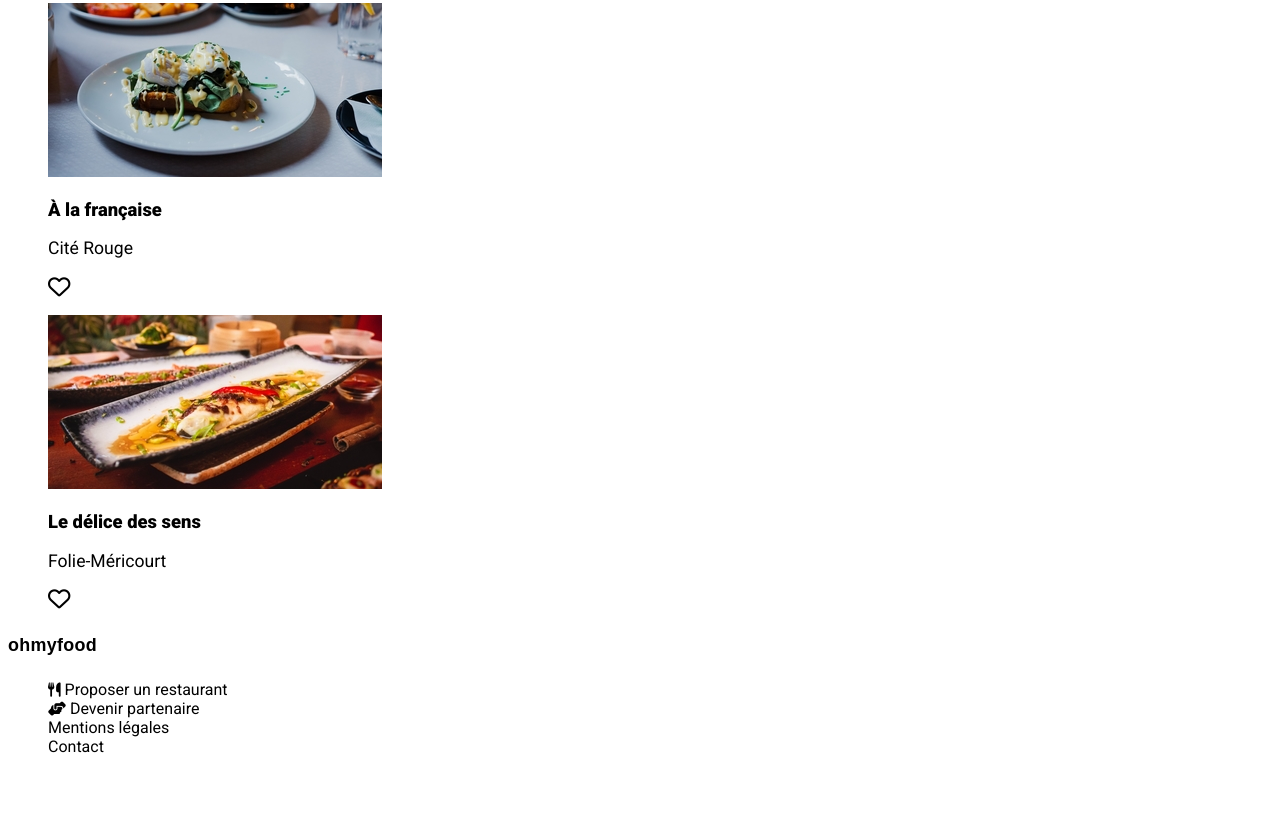
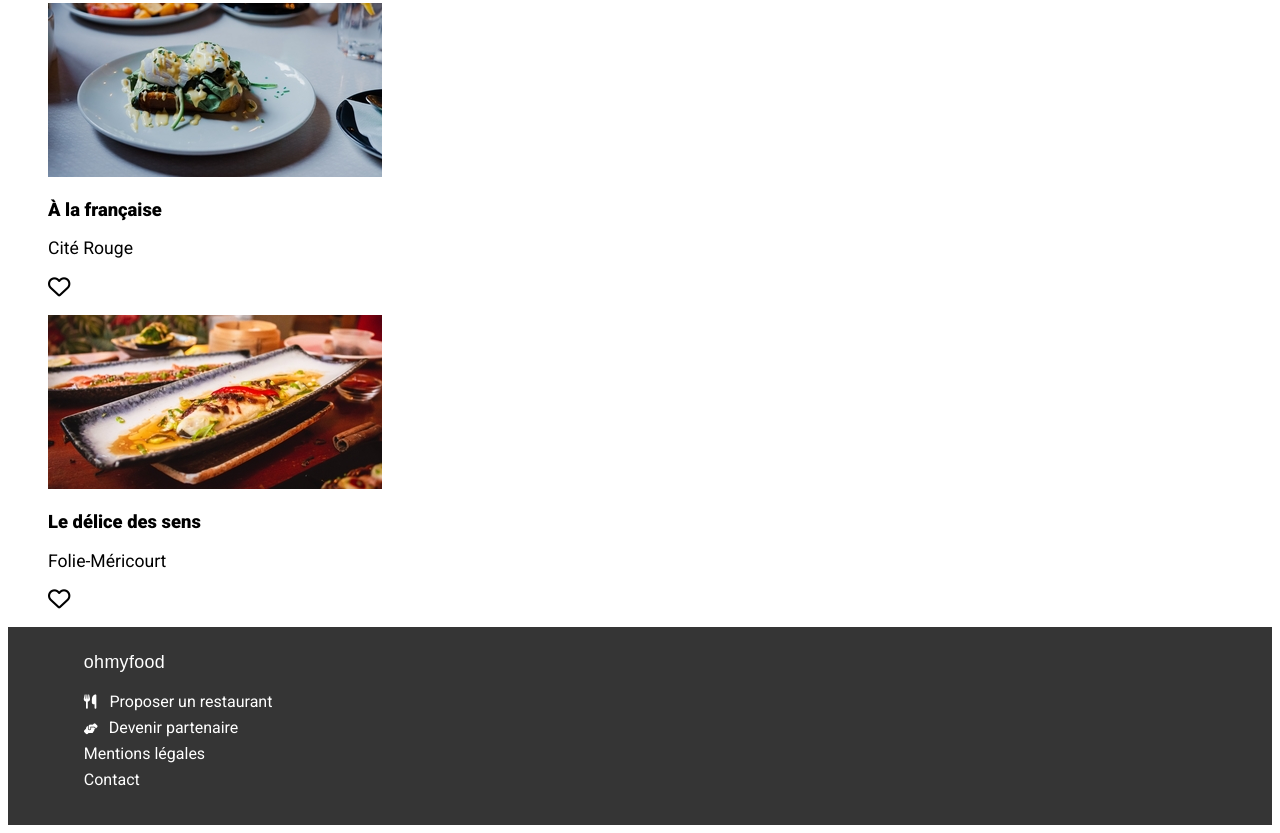
Before and after one commit to developineta/inetamagone_3_26022021, a website: page index.html in a window 1280 px wide. Shown: the part 1163-1996 px from the top of the page. Before the commit the page ends 1935 px from the top, so only its background shows below. Drawn offline with Linux system fonts and the light colour scheme; a web font is replaced by a local one.

Commit message:
Réalisation de Footer

```diff
--- a/index.html
+++ b/index.html
@@ -141,26 +141,27 @@
                                 </figure>
                             </div>
                         </a>
+                    </div>
+                </div>
             </section>
-
             <footer>
-                <div id="footer_content">
+                <div id="footer-content">
                     <h4>ohmyfood</h4>
                     <ul> <!-- Les éléments de footer rangés en liste à puces -->
-                        <li>
-                            <a href="#" class="lien-footer">
+                        <li class="lien-footer">
+                            <a href="#">
                                 <i class="fas fa-utensils"></i>
                                 <span>Proposer un restaurant</span>
                             </a>
-                        </li>
-                        <li>
-                            <a href="#" class="lien-footer">
+                        </li >
+                        <li class="lien-footer">
+                            <a href="#">
                                 <i class="fas fa-hands-helping"></i>
                                 <span>Devenir partenaire</span>
                             </a>
                         </li>
-                        <li><a href="#">Mentions légales</a></li>
-                        <li><a href="#">Contact</a></li>
+                        <li class="lien-footer"><a href="#"><span>Mentions légales</span></a></li>
+                        <li class="lien-footer"><a href="mailto:restaurants@ohmyfood.fr"><span>Contact</span></a></li>
                     </ul>
                     </div>
             </footer>
--- a/sass/base/_typography.scss
+++ b/sass/base/_typography.scss
@@ -24,11 +24,7 @@ h3 {
 	font-size: map-get($font-size-heading, h3);
 	font-weight: $font-weight900;
 }
-h4 {
-	font-family: $font-Shrikhand, $font-Sans-s;
-	font-size: map-get($font-size-heading, h4);
-	letter-spacing: $letter-spacing;
-}
+
 p,
 .fa-map-marker-alt {
 	font-size: 1.1rem;
@@ -60,6 +56,3 @@ button {
 .fa-heart {
 	font-size: 1.4rem;
 }
-.lien-footer i {
-	font-size: 0.9rem;
-}
--- /dev/null
+++ b/sass/layouts/_footer.scss
@@ -0,0 +1,37 @@
+footer {
+	background-color: #353535;
+	#footer-content {
+		padding: 1px 0px 20px 6%;
+	}
+	h4 {
+		font-family: $font-Shrikhand, $font-Sans-s;
+		font-size: map-get($font-size-heading, h4);
+		letter-spacing: $letter-spacing;
+		font-weight: normal;
+		color: $colour-white;
+		margin-bottom: 19px;
+	}
+	.fa-utensils {
+		font-size: 0.9rem;
+		margin-right: 9px;
+	}
+	.fa-hands-helping {
+		font-size: 0.7rem;
+		margin-right: 7px;
+	}
+	span {
+		font-size: 1rem;
+	}
+	.lien-footer a {
+		color: $colour-white; /* Les propiétés d'apparence des liens de footer */
+		&:active {
+			color: $colour-secondary; /* Utilisation d'esperluette Sass*/
+		}
+	}
+	ul {
+		padding: 0px;
+		li {
+			margin-bottom: 7px; /* Nesting utilisé */
+		}
+	}
+}
--- a/sass/main.scss
+++ b/sass/main.scss
@@ -1,2 +1,3 @@
 @import "./utils/variables";
 @import "./base/typography";
+@import "./layouts/footer";
```
Also changed, not shown: css/style.css, 1 other file.
